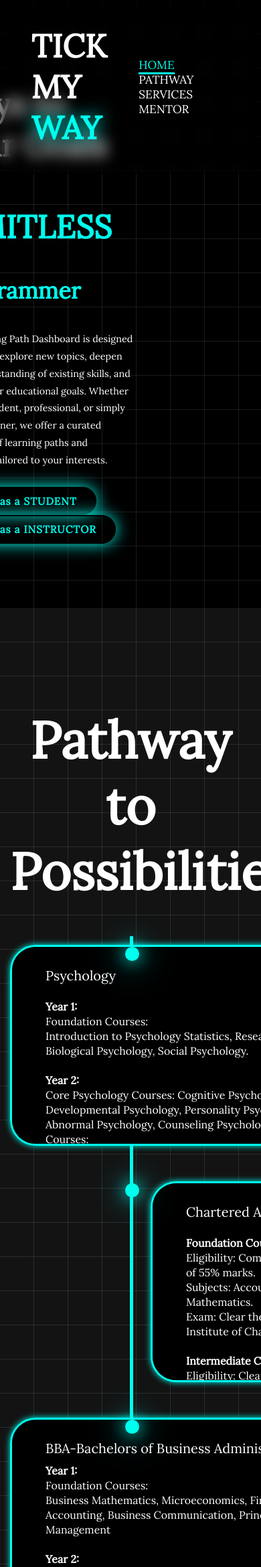
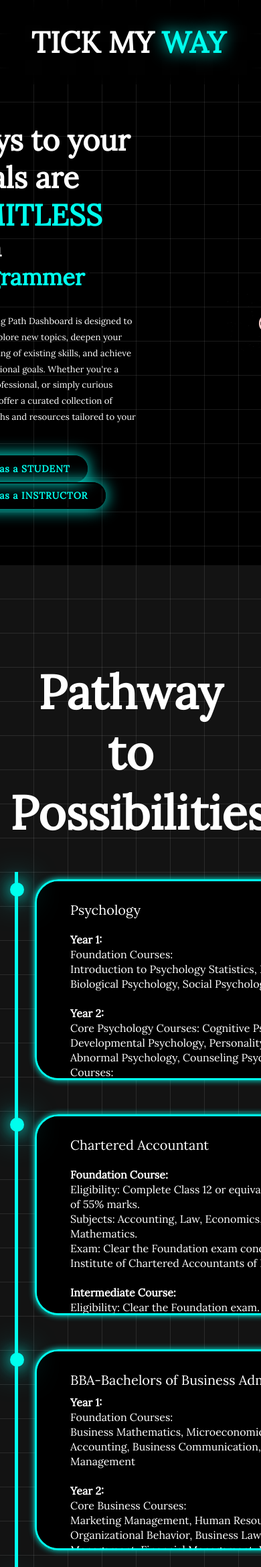
Before and after one commit to aiibooouuu/webtrial, a Flask app: page / in a window 390 px wide; the page is wider, and only the part inside the window is pictured. Shown: the top 2340 px of that part at 67% size. Run offline with Flask 3, Linux system fonts and the light colour scheme.

Commit message:
media query added into file

```diff
--- a/website/static/style.css
+++ b/website/static/style.css
@@ -586,3 +586,72 @@ span{
 .testimonials-item #astar{
     font-size: 2rem;
 }
+
+@media(max-width:1285px){
+    html{
+        font-size: 55%;
+    }
+    .services-container{
+        padding-bottom: 7rem;
+        grid-template-columns: repeat(2,1fr);
+        margin: 0.5rem;
+    }
+}
+
+@media(max-width:991px){
+    header{
+        padding: 2rem 3%;
+    }
+    section{
+        padding: 10rem 3% 2rem;
+    }
+    .timeline-items::before{
+        left: 7px;
+    }
+    .timeline-item:nth-child(odd){
+        padding-right: 0;
+        text-align: left;
+    }
+    .timeline-item:nth-child(odd),
+    .timeline-item:nth-child(even){
+        padding-left: 37px;
+    }
+    .timeline-dot{
+        left: 0;
+    }
+    .services{
+        padding-bottom: 7rem;
+    }
+    .testimonials .wrapper{
+        grid-template-columns: repeat(1,1fr);
+    }
+    .contact form{
+        flex-direction: column;
+    }
+    .footer{
+        padding: 2rem 3%;
+    }
+}
+@media(max-width:895px){
+    #menu-icons{
+        display: block;
+    }
+    .navbar{
+        position: absolute;
+        top:100%;
+        right: 0%;
+        width: 50%;
+        padding: 1rem 3%;
+        background: rgba(0,0,0,0.8);
+        backdrop-filter: blur(20px);
+        border-bottom-left-radius: 2rem;
+        border-left: 2px solid var(--main-color);
+        border-bottom: 2px solid var(--main-color);
+        display: none;
+    }
+    .navbar.active{
+        display: block;
+        font-size: 2rem;
+        margin: 3rem;
+    }
+}
--- a/website/templates/base.html
+++ b/website/templates/base.html
@@ -19,7 +19,7 @@
             <span>WAY</span>
         </a>
 
-        <i class='bx bx-menu' id="menu-icon"></i>
+
         <nav class="navbar">
             <a href="/" class="active">HOME</a>
             <a href="#education" >PATHWAY</a>
```
